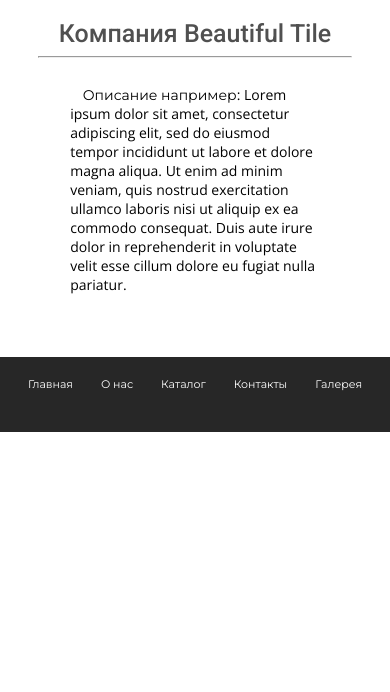
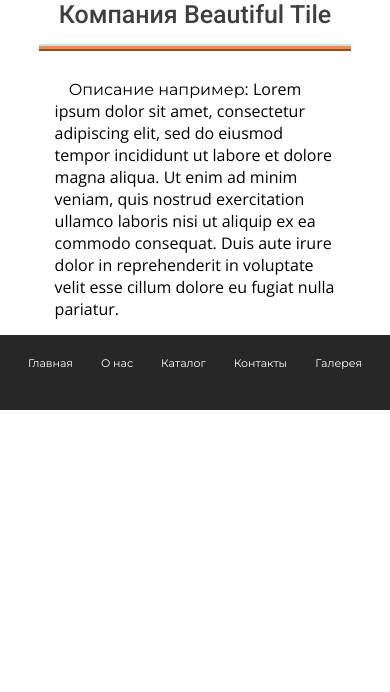
Before and after one commit to anythingelse22/beautiful_tile, a plain HTML site: page about.html in a window 390 px wide. Shown: the part 152-844 px from the top of the page. Drawn offline with nearby package versions, Linux system fonts and the light colour scheme; a web font is replaced by a local one.

Commit message:
Add files via upload

```diff
--- a/css/about.css
+++ b/css/about.css
@@ -3,13 +3,27 @@
 }
 
 .links_panel {
-  margin-bottom: 5%;
+  margin-bottom: 0;
+  box-shadow: 0 0px 0px rgb(238, 141, 76);
+}
+
+.foot_main {
+  margin-top: 0;
 }
 
 /* title */
+.about_bg {
+  background: linear-gradient(rgba(255,255,255,0.4), rgba(255,255,255,0.4)), url("../imgs/about/bg.jpg");
+  background-color: white;
+  background-size: cover;
+  background-repeat: no-repeat;
+  padding: 10% 0;
+}
+
 .about_title {
   display: flex;
   justify-content: center;
+  margin-bottom: 15px;
 
   width: 100%;
 }
@@ -21,11 +35,17 @@
   font-weight: 500;
   font-size: 50px;
 
-  color: rgb(80, 80, 80);
+  color: rgb(63, 63, 63);
 }
 
 hr {
   width: 80%;
+	padding: 0;
+	height: 3px;
+	border: none;
+	border-top: 2px solid #ddd;
+	border-bottom: 2px solid rgba(0, 0, 0, 0.445);
+	background: rgb(238, 141, 76);
 }
 
 /* descr and address */
@@ -39,11 +59,21 @@ hr {
 
 .top_p {
   display: flex;
-  width: 80%;
+  width: 65%;
   margin: 0;
   padding: 5%;
-  font-size: 20px;
+  font-size: 25px;
   text-indent: 5%;
+}
+
+@media (max-width: 800px) {
+  .title_text {
+    font-size: 35px;
+  }
+  .top_p {
+    width: 75%;
+    font-size: 23px;
+  }
 }
 
 @media (max-width: 650px) {
@@ -51,7 +81,8 @@ hr {
     font-size: 35px;
   }
   .top_p {
-    font-size: 18px;
+    width: 85%;
+    font-size: 22px;
   }
 }
 
@@ -60,7 +91,8 @@ hr {
     font-size: 30px;
   }
   .top_p {
-    font-size: 16px;
+    width: 90%;
+    font-size: 19px;
   }
 }
 
@@ -69,6 +101,7 @@ hr {
     font-size: 25px;
   }
   .top_p {
-    font-size: 14px;
+    width: 95%;
+    font-size: 16px;
   }
 }
```
Also changed, not shown: css/catalog.css (+13 -4 lines).
